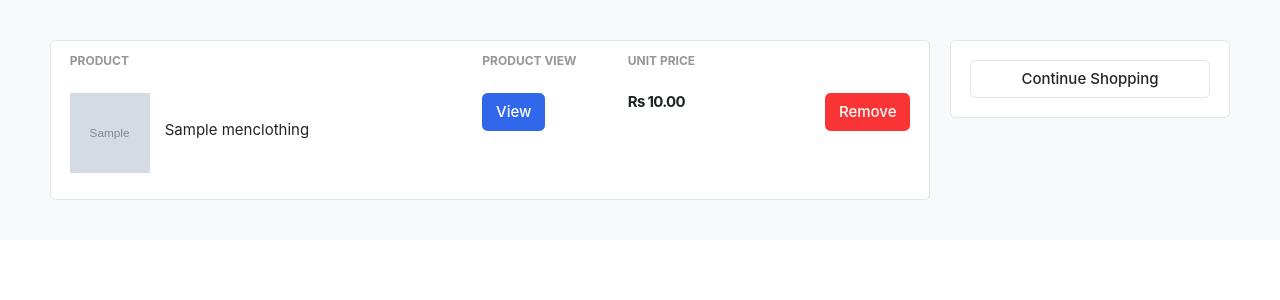
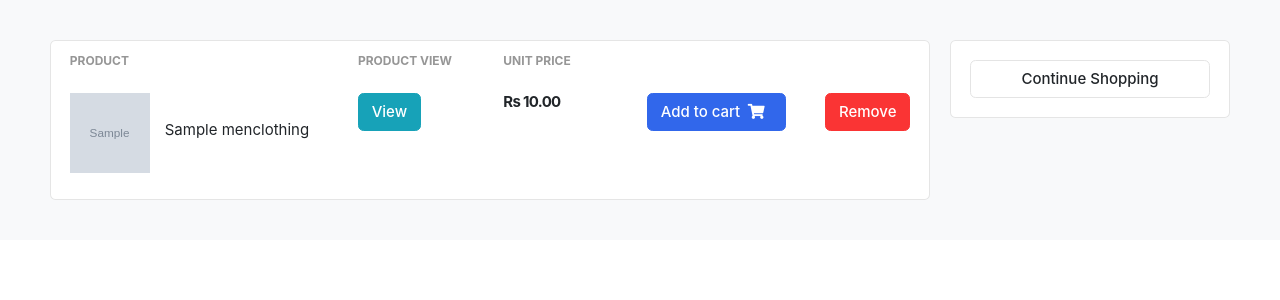
Before and after one commit to Subinkvs/django_cloths_project, a Django app: page /wishlist in a window 1280 px wide. Shown: the part 79-379 px from the top of the page. Run offline with Django 4.2, Linux system fonts and the light colour scheme; a user stored in the database is signed in; tables that the repository leaves empty hold one stand-in row (values such as "Sample post"); grey boxes marked "Sample" are stand-in pictures; parts of the project's set-up code (start-up, migrations or seed data) failed here and were passed over; some libraries are stand-ins or nearby versions; some web fonts are replaced.

Commit message:
added add to cart in wishlist page

```diff
--- a/product/views.py
+++ b/product/views.py
@@ -59,7 +59,6 @@ class productdetail(View):
 # To get the category page separatly
 class CategoryView(View):
     template_name = 'category.html'
-
     def get_context_data(self, category_name):
         predefined_categories = ['T-shirt','Shirt','Jacket','Jeans']
         if category_name:
@@ -78,6 +77,7 @@ class CategoryView(View):
         }
 
         return context
+    '''To get the category page separatly'''
 
     def get(self, request, category_name=None):
         context = self.get_context_data(category_name)
@@ -85,6 +85,7 @@ class CategoryView(View):
 
 # To add product to the cart
 class addtocart(View):
+    '''Add product to the cart'''
     def post(self, request):
         if request.user.is_authenticated:
             prod_id = int(request.POST.get('product_id'))
@@ -104,13 +105,14 @@ class addtocart(View):
             else:
                 return JsonResponse({'status': 'No such product found'})
         else:
-            return JsonResponse({'status': 'Login to Continue'})
+            return JsonResponse({'status': 'Please Login to Continue'})
 
     def get(self, request):
         return redirect('index')
 
-# cart page
+#To view cart page
 class cart(View):
+    '''To view cart page'''
     def get(self, request):
         if request.user.is_authenticated:
             cartitem = Cart.objects.filter(user=request.user.id).order_by('-created_at')
@@ -124,6 +126,7 @@ class cart(View):
 
 # To update the product quantity in the cart
 class updatecart(View):
+    '''To update the product quantity in the cart'''
     def post(self, request):
         prod_id = int(request.POST.get('product_id'))
         if Cart.objects.filter(user=request.user.id, product_id=prod_id).exists():
@@ -136,6 +139,7 @@ class updatecart(View):
 
 # To delete the product added in the cart
 class deletecartitem(View):
+    '''To delete the product added in the cart'''
     def post(self, request):
         prod_id = int(request.POST.get('product_id'))
         if Cart.objects.filter(user=request.user, product_id=prod_id).exists():
@@ -144,11 +148,12 @@ class deletecartitem(View):
             return JsonResponse({'status': 'Deleted Successfully'})
         return redirect('index')
 
-# Wishlist page
+# To view the Wishlist page
 class wishlist(View):
+    ''' To view the Wishlist page'''
     def get(self, request):
         if request.user.is_authenticated:
-            cartitem = Cart.objects.filter(user=request.user.id)
+            cartitem = Cart.objects.filter(user=self.request.user.id)
             total_quantity = sum(item.product_qty for item in cartitem)
             wishlist = Wishlist.objects.filter(user=request.user.id)
             total_item =len(wishlist)
@@ -157,8 +162,9 @@ class wishlist(View):
         else:
             return redirect('loginpage')
 
-# To add product to the wishlist
+# To add the product to the wishlist
 class addtowishlist(View):
+    '''To add the product to the wishlist'''
     def post(self, request):
         if request.user.is_authenticated:
             prod_id = int(request.POST.get('product_id'))
@@ -172,13 +178,14 @@ class addtowishlist(View):
             else:
                 return JsonResponse({'status': 'No such product found'})
         else:
-            return JsonResponse({'status': 'Login to continue'})
+            return JsonResponse({'status': 'Please Login to continue'})
 
 
 
 
-# To delete product from the wishlist
+# To delete product from the deletewishlistitem
 class deletewishlistitem(View):
+    '''To add the product to cart'''
     def post(self, request):
         if request.user.is_authenticated:
             prod_id = int(request.POST.get('product_id'))
@@ -189,13 +196,14 @@ class deletewishlistitem(View):
             else:
                 return JsonResponse({'status': 'Product not found in wishlist'})
         else:
-            return JsonResponse({'status': 'Login to continue'})
+            return JsonResponse({'status': 'Please Login to continue'})
 
     def get(self, request):
         return redirect('index')
 
-# checkout page
+# To view checkout page
 class checkoutpage(View):
+    ''' To view checkout page'''
     def get(self, request):
         rawcart = Cart.objects.filter(user=request.user)
         total_quantity = sum(item.product_qty for item in rawcart)
@@ -215,6 +223,7 @@ class checkoutpage(View):
 
 # To placeorder a product
 class placeorder(View):
+    '''To placeorder a product'''
     def post(self, request):
         currentuser = User.objects.filter(id=request.user.id).first()
 
@@ -282,6 +291,7 @@ class placeorder(View):
 
 # To see all products using pagination
 class store(View):
+    '''To see all products using pagination'''
     def get(self, request):
         prods = MenClothing.objects.filter(is_featured=True).order_by('image')
         cartitem = Cart.objects.filter(user=request.user.id)
@@ -303,6 +313,7 @@ class store(View):
 
 #  To list product in the searchbar
 class productlist(View):
+    ''' To list product in the searchbar '''
     def get(self, request, *args, **kwargs):
         products = MenClothing.objects.filter(is_featured=True).values_list('name', flat=True)
         productList = list(products)
@@ -311,7 +322,7 @@ class productlist(View):
 
 # To search product from the search bar
 class searchproduct(View):
-
+    '''To search product from the search bar '''
     def post(self, request):
         searchedterm = request.POST.get('productsearch')
 
@@ -329,8 +340,9 @@ class searchproduct(View):
         # Handle GET requests if needed
         return redirect(request.META.get('HTTP_REFERER'))
 
+# To add Razorpaycheck payment
 class razorpaycheck(View):
-
+    '''To add Razorpaycheck payment '''
     def get(self,request,*args, **kwargs):
         cart = Cart.objects.filter(user=request.user)
         total_price = 0
@@ -341,6 +353,12 @@ class razorpaycheck(View):
             'total_price':total_price
         })
 
+# To add order complete
 class order(View):
+    '''To add order complete '''
     def get(self,request,*args, **kwargs):
-        return HttpResponse("My Orders page")
+        orders = Order.objects.filter(user=request.user)
+        context = {
+            'orders':orders
+        }
+        return render(request,'order_complete.html', context)
--- a/static/js/checkout.js
+++ b/static/js/checkout.js
@@ -55,7 +55,7 @@ $(document).ready(function () {
                                 data: data,
                                 success: function (responsec) {
                                     swal("Congratulations!",responsec.status, "success").then((value) => {
-                                        window.href.location = '/my-orders'
+                                        window.location.href = '/my-orders'
                                       });
 
                                 }
--- a/templates/cart.html
+++ b/templates/cart.html
@@ -117,7 +117,7 @@ $(document).ready(function() {
 					</a>
 					<a href="{% url 'wishlist' %}" class="widget-header pl-3 ml-3">
 						<div class="icon icon-sm rounded-circle border"><i class="fa fa-heart"></i></div>
-						<span class="badge badge-pill badge-danger notify">0</span>
+						<span class=""></span>
 					</a>
 				</div> <!-- widgets-wrap.// -->
 			</div> <!-- col.// -->
--- a/templates/index.html
+++ b/templates/index.html
@@ -122,7 +122,7 @@
                         </a>
                         <a href="{% url 'wishlist' %}" class="widget-header pl-3 ml-3">
                           <div class="icon icon-sm rounded-circle border"><i class="fa fa-heart"></i></div>
-                          <span class="badge badge-pill badge-danger notify">0</span>
+                          <span class=""></span>
                       </a>
 
                       </div> <!-- widgets-wrap.// -->
@@ -145,7 +145,9 @@
       <div class="carousel-inner">
         {% for image in bannerimage  %}
         <div class="carousel-item active">
-          <img src="{{ image.image.url }}" class="d-block w-100" alt="...">
+          <a href="{% url 'store' %}">
+            <img src="{{ image.image.url }}" class="d-block w-100" alt="...">
+          </a>
         </div>
         {% endfor %}
       </div>
--- a/templates/product-detail.html
+++ b/templates/product-detail.html
@@ -108,7 +108,7 @@
                             </a>
                             <a href="{% url 'wishlist' %}" class="widget-header pl-3 ml-3">
                                 <div class="icon icon-sm rounded-circle border"><i class="fa fa-heart"></i></div>
-                                <span class="badge badge-pill badge-danger notify">0</span>
+                                <span class=""></span>
                             </a>
                         </div>
                     </div>
--- a/templates/wishlist.html
+++ b/templates/wishlist.html
@@ -167,7 +167,7 @@ $(document).ready(function() {
 				{% csrf_token %}
 				<input type="hidden" value="{{ item.product.id }}" class="prod_id">
 			    <a href="{% url 'productdetail' item.product.id %}">
-                    <button type="button" class="btn btn-primary mr-5">View</button>
+                    <button type="button" class="btn btn-info mr-5">View</button>
                 </a>
 	</td>
 	<td>
@@ -176,6 +176,13 @@ $(document).ready(function() {
 
 		</div> <!-- price-wrap .// -->
 	</td>
+	<input type="hidden" value="{{ product.id }}" class="prod_id">
+	<input type="hidden" class="form-control qty-input" value="1" readonly style="background-color: white;">
+	<td class="text-right">
+		<button type="button" class="btn btn-primary addToCartBtn">Add to cart<i class="fas fa-shopping-cart px-2"></i></button>
+    </td>
+
+
 	<td class="text-right">
 		<button type="button" class="btn btn-danger delete-wishlist-item">Remove</button>
     </td>
```
Also changed, not shown: accounts/views.py (+7 -4 lines), templates/order_complete.html (+6 -2 lines), templates/store.html (+10 -10 lines), media/banner-images/banner2_TGEa6KH.webp (added).
